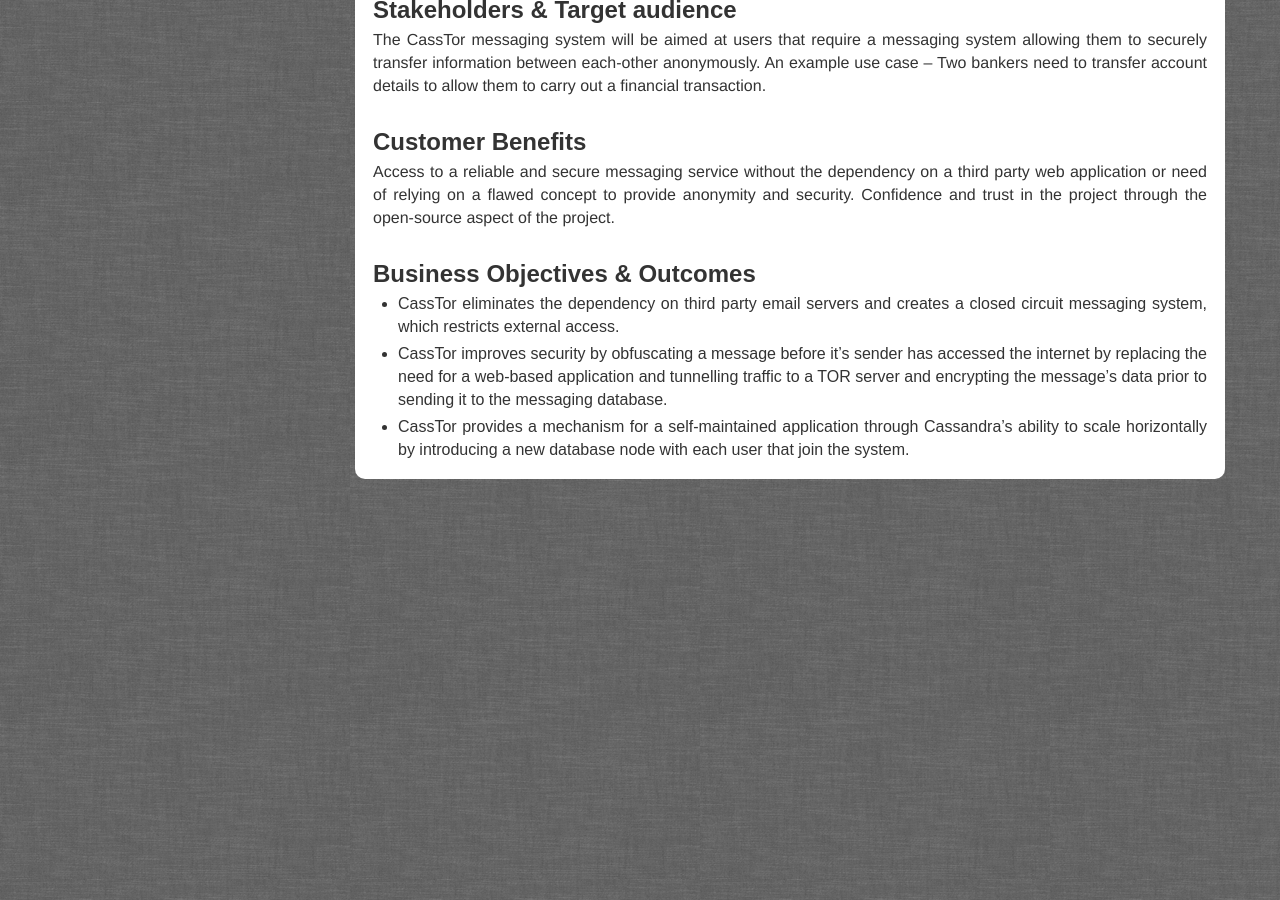
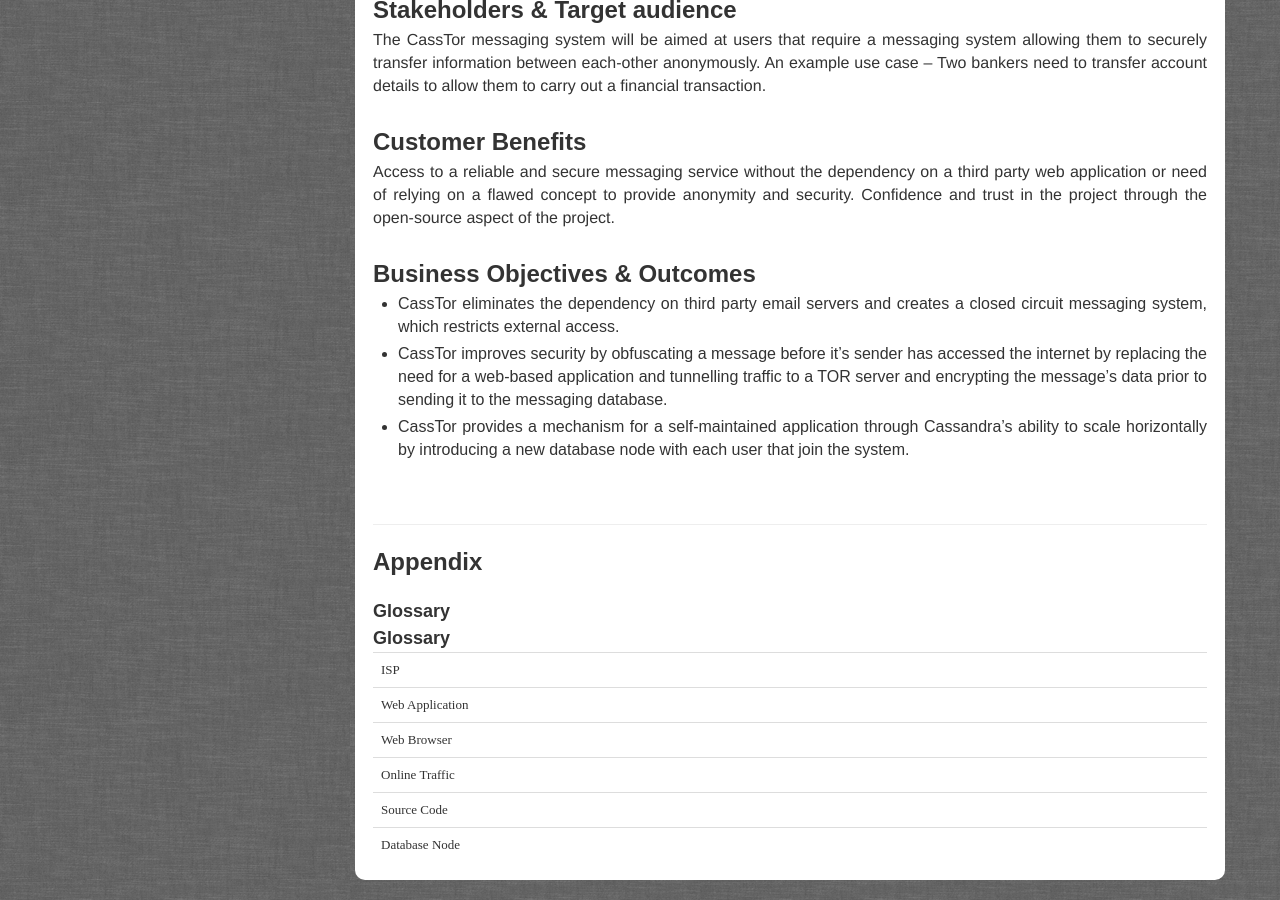
Before and after one commit to lyubent/lyubent.github.com, a Jekyll site: the page built from BusinessCase/index.html, in a window 1280 px wide and 900 px high, scrolled down 675 px. Built offline with Jekyll 4.4.1, drawn with Linux system fonts in a browser that asks for light colours; some web fonts are replaced; before the commit the page ends 1174 px from its top, so only the background shows below that.

Commit message:
Updated BusinessCase/index.html

```diff
--- a/BusinessCase/index.html
+++ b/BusinessCase/index.html
@@ -32,4 +32,36 @@
     <li style="margin-bottom:4px;text-align:justify;font-size:16px;line-height:23px;">CassTor improves security by obfuscating a message before it’s sender has accessed the internet by replacing the need for a web-based application and tunnelling traffic to a TOR server and encrypting the message’s data prior to sending it to the messaging database.</li>
     <li style="margin-bottom:4px;text-align:justify;font-size:16px;line-height:23px;">CassTor provides a mechanism for a self-maintained application through Cassandra’s ability to scale horizontally by introducing a new database node with each user that join the system.</li>
     </ul>
+
+    <br/><br/><hr/>
+
+    <h2>Appendix</h2><br/>
+    <h3>Glossary</h3>
+    <h3>Glossary</h3>
+    <table class="table">
+		<tr>
+			<td>ISP</td>
+			<td></td>
+		</tr>
+		<tr>
+			<td>Web Application</td>
+			<td></td>
+		</tr>
+		<tr>
+			<td>Web Browser</td>
+			<td></td>
+		</tr>
+		<tr>
+			<td>Online Traffic</td>
+			<td></td>
+		</tr>
+		<tr>
+			<td>Source Code</td>
+			<td></td>
+		</tr>
+		<tr>
+			<td>Database Node</td>
+			<td></td>
+		</tr>
+	</table>
 </div>
```
